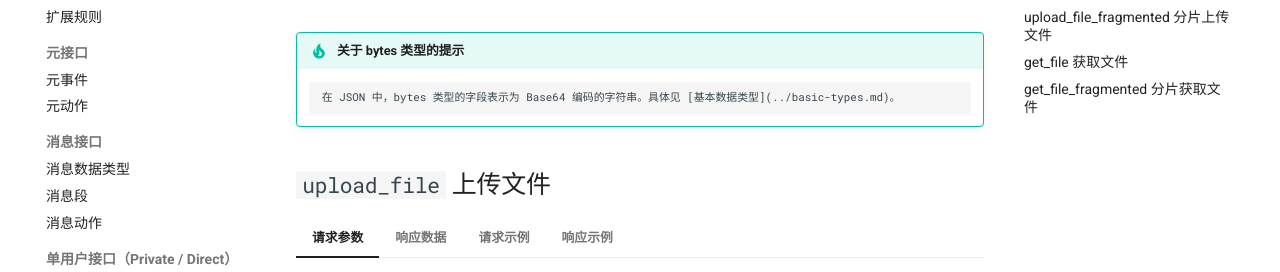
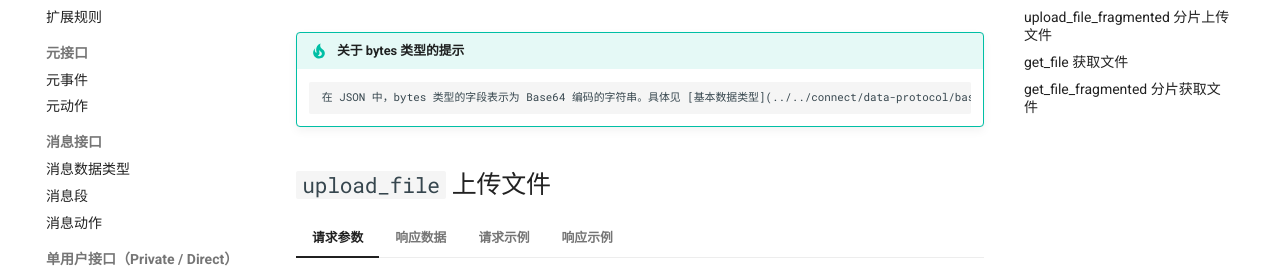
Before and after one commit to botuniverse/onebot, an MkDocs documentation site: the page built from specs/interface/file/actions.md, in a window 1280 px wide and 900 px high. Shown: the part 196-468 px from the top of the window. Built offline with MkDocs 1.6.1 and Material for MkDocs 9.7.7, drawn with Linux system fonts in a browser that asks for light colours; comment, search, counter and statistics services are not loaded; part of the change alters nothing that is shown.

Commit message:
修正基本数据类型链接 (#227)

```diff
--- a/specs/interface/file/actions.md
+++ b/specs/interface/file/actions.md
@@ -1,6 +1,6 @@
 !!! tip "关于 bytes 类型的提示"
 
-        在 JSON 中，bytes 类型的字段表示为 Base64 编码的字符串。具体见 [基本数据类型](../basic-types.md)。
+        在 JSON 中，bytes 类型的字段表示为 Base64 编码的字符串。具体见 [基本数据类型](../../connect/data-protocol/basic-types.md)。
 
 ## `upload_file` 上传文件
 
```
